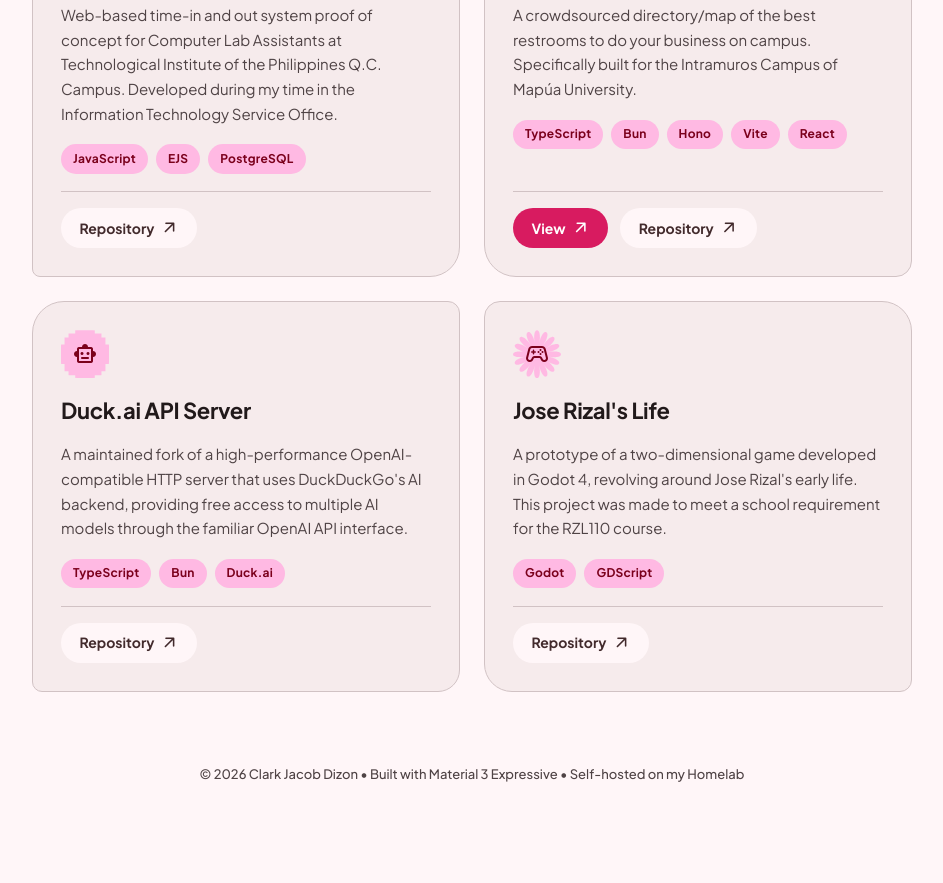
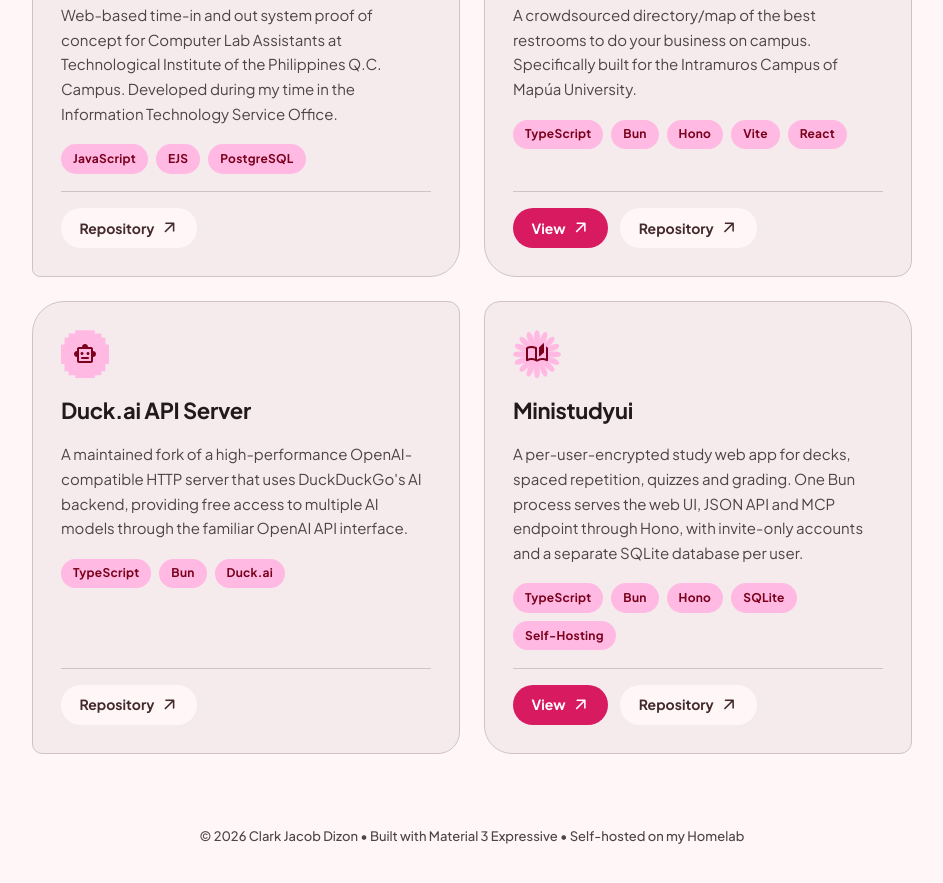
Before and after one commit to cobbdzon/portfolio, a plain HTML site: page index.html in a window 1280 px wide. Shown: the part 1278-2161 px from the top of the page, without its empty margins (168-1111 px from the left). Before the commit the page ends 2111 px from the top, so only its background shows below. Drawn offline with nearby package versions, Linux system fonts and the light colour scheme.

Commit message:
replace rzl110integration with ministudyui

```diff
--- a/index.html
+++ b/index.html
@@ -1365,16 +1365,23 @@
 
         <article class="project-card">
           <div class="project-top">
-            <span class="project-icon material-symbols-rounded" aria-hidden="true">stadia_controller</span>
-          </div>
-          <h3>Jose Rizal's Life</h3>
-          <p>A prototype of a two-dimensional game developed in Godot 4, revolving around Jose Rizal's early life. This project was made to meet a school requirement for the RZL110 course.</p>
+            <span class="project-icon material-symbols-rounded" aria-hidden="true">auto_stories</span>
+          </div>
+          <h3>Ministudyui</h3>
+          <p>A per-user-encrypted study web app for decks, spaced repetition, quizzes and grading. One Bun process serves the web UI, JSON API and MCP endpoint through Hono, with invite-only accounts and a separate SQLite database per user.</p>
           <div class="tags">
-            <span class="tag">Godot</span>
-            <span class="tag">GDScript</span>
+            <span class="tag">TypeScript</span>
+            <span class="tag">Bun</span>
+            <span class="tag">Hono</span>
+            <span class="tag">SQLite</span>
+            <span class="tag">Self-Hosting</span>
           </div>
           <div class="project-footer">
-            <a href="https://github.com/cobbdzon/rzl110integration" class="btn btn--tonal state-layer" target="_blank" rel="noopener">
+            <a href="https://ministudyui.cobbdzon.cc" class="btn btn--filled state-layer" target="_blank" rel="noopener">
+              View <span class="material-symbols-rounded" aria-hidden="true">arrow_outward</span>
+            </a>
+
+            <a href="https://github.com/cobbdzon/ministudyui" class="btn btn--tonal state-layer" target="_blank" rel="noopener">
               Repository <span class="material-symbols-rounded" aria-hidden="true">arrow_outward</span>
             </a>
           </div>
```
